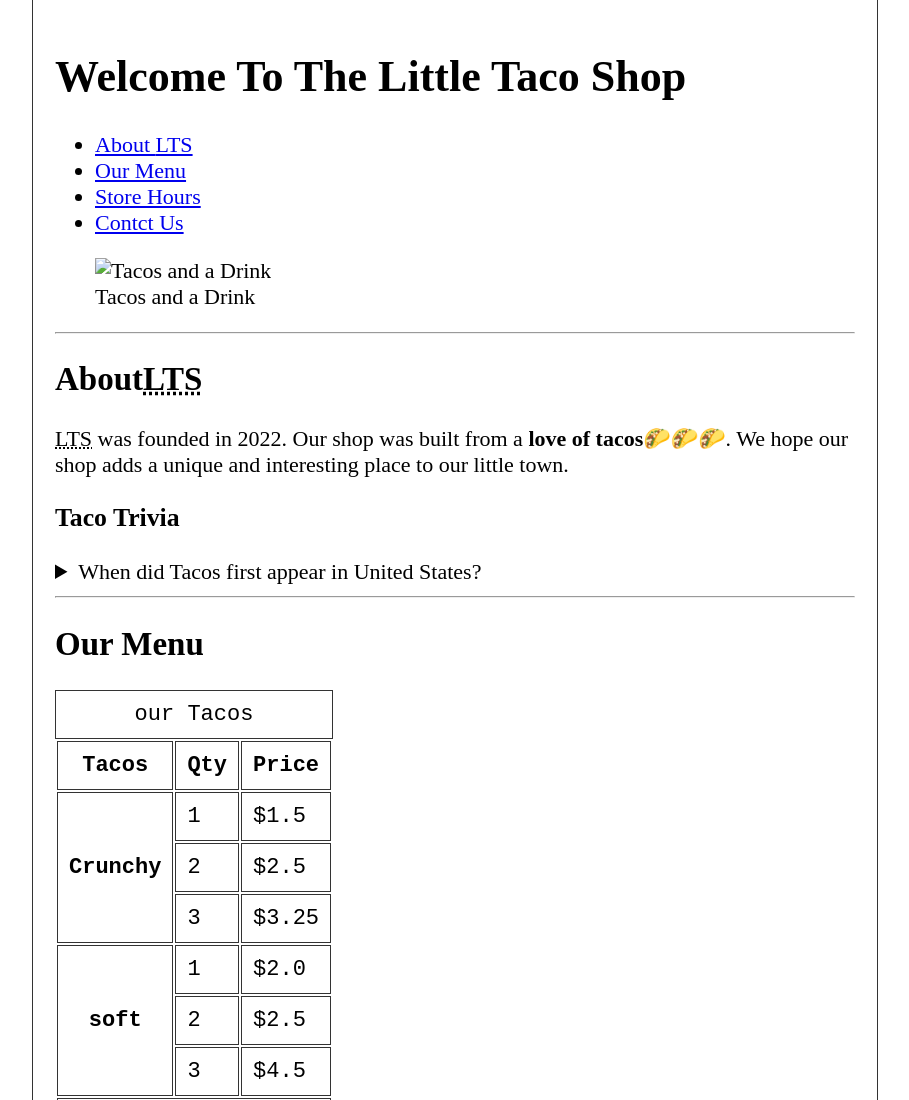
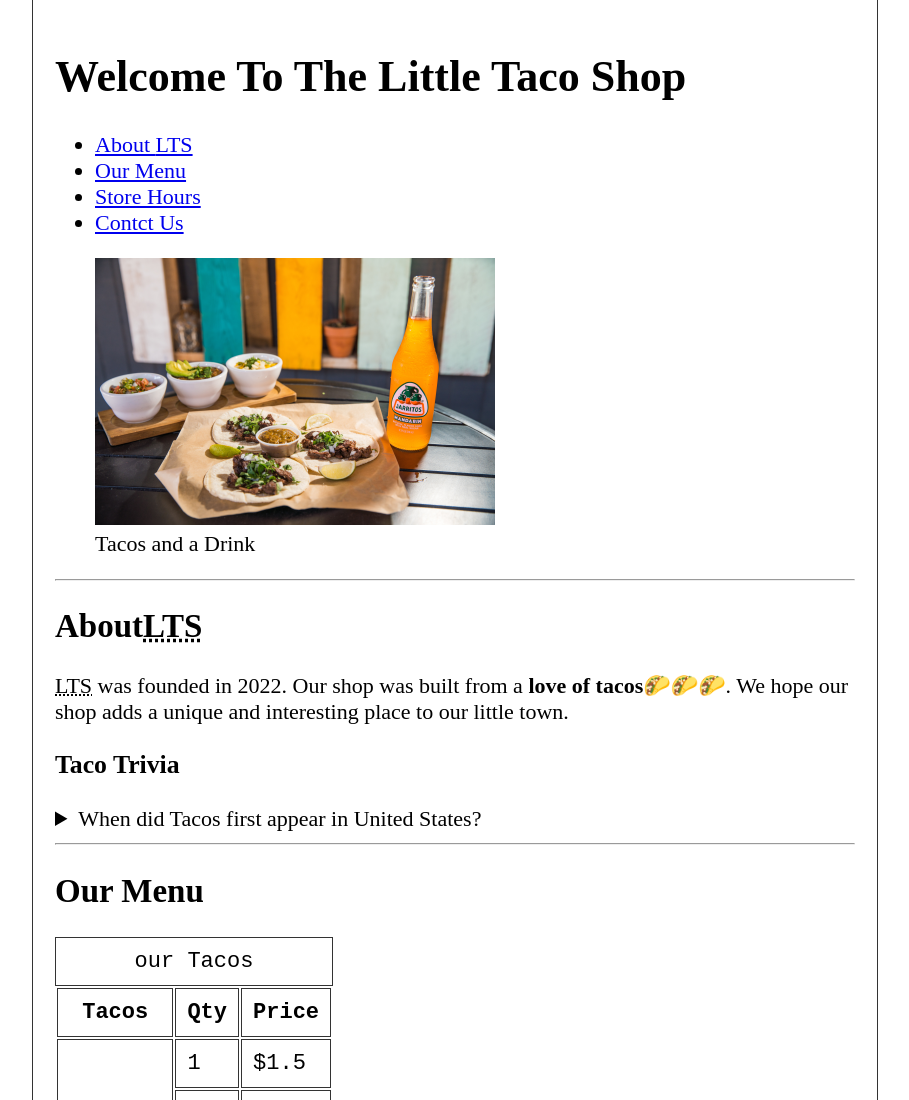
Before and after one commit to Ritesh-rst/project_LTS, a plain HTML site: page index.html in a window 1280 px wide. Shown: the top 1100 px of the page, without its empty margins (185-1094 px from the left). Drawn offline with Linux system fonts and the light colour scheme; files that its build step writes are made by us from their sources.

Commit message:
Update index.html
linked image to index.html

```diff
--- a/index.html
+++ b/index.html
@@ -6,7 +6,7 @@
     <meta name="description" content="The official website for The Little Taco Shop">
     <title>The Little Taco Shop</title>
     <link rel="stylesheet" href="./css/style.css">
-    <link rel="icon" href="img/favicon.png"type="image/x-icon">
+    <link rel="icon" href="favicon.png"type="image/x-icon">
   </head>
 
   <body>
@@ -21,7 +21,7 @@
         </ul>
       </nav>
       <figure>
-        <img src="img/tacos_and_drink_400x267.png" alt="Tacos and a Drink" title="We love Tacos!" width="400" height="267">
+        <img src="tacos_and_drink_400x267.png" alt="Tacos and a Drink" title="We love Tacos!" width="400" height="267">
         <figcaption>Tacos and a Drink</figcaption>
       </figure>
     </header>
```
